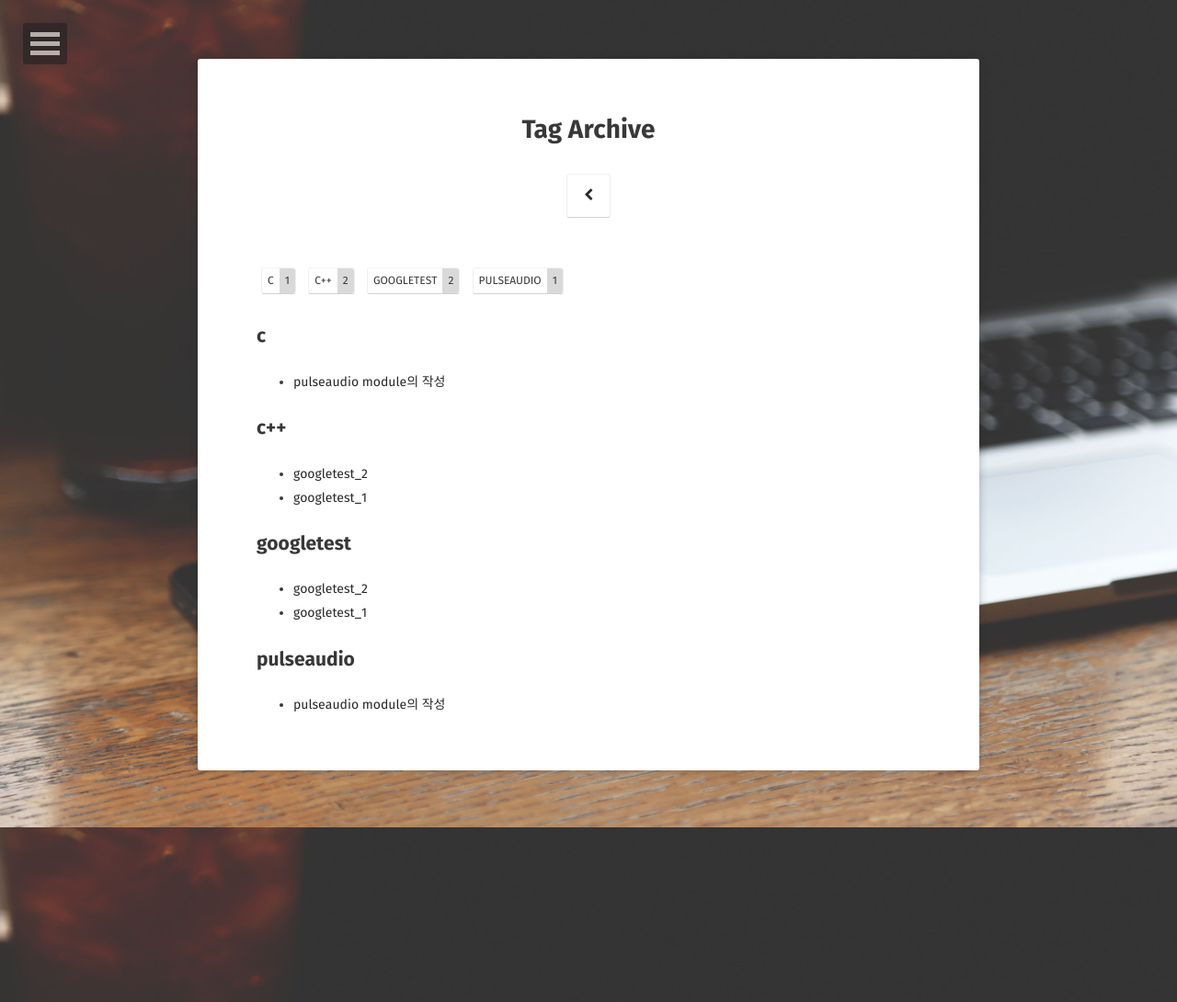
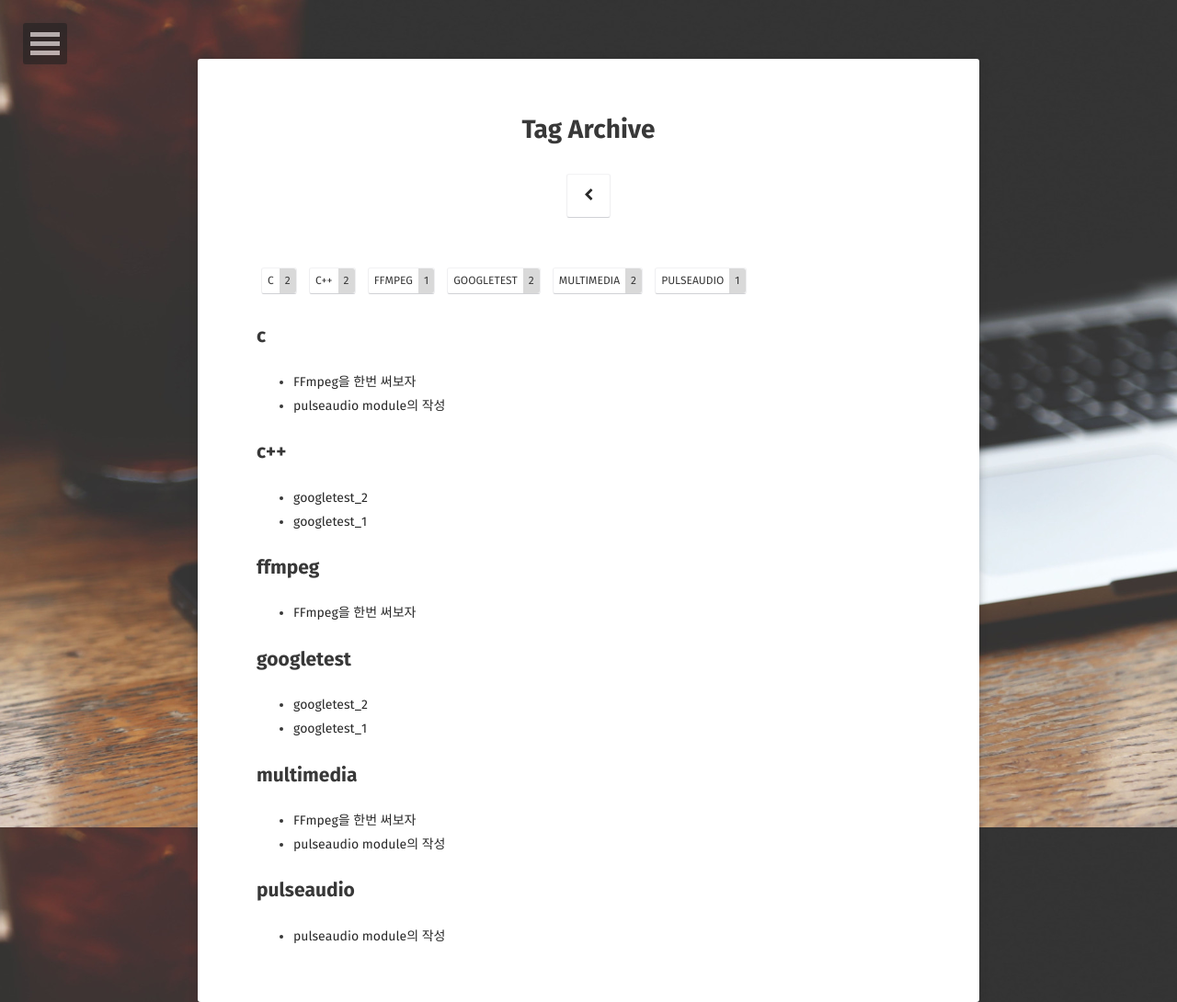
Before and after one commit to revol300/revol300.github.io, a Jekyll site: the page built from tags/index.html, in a window 1280 px wide. Shown: the whole page at 92% size. Built offline with Jekyll 4.4.1, drawn with Linux system fonts in a browser that asks for light colours; nearby versions of some CDN libraries; some web fonts are replaced; some of the changed lines change nothing that is shown.

Commit message:
ffmpeg tutorial

````diff
--- a/_posts/2019-12-27-pulseaudio_module.md
+++ b/_posts/2019-12-27-pulseaudio_module.md
@@ -6,6 +6,7 @@ comments: true
 categories: pulseaudio
 tag:
 - c
+- multimedia
 - pulseaudio
 ---
 # Writing new PulseAudio modules
--- /dev/null
+++ b/_posts/2020-04-29-ffmpeg.md
@@ -0,0 +1,101 @@
+---
+layout: post
+title:  "FFmpeg을 한번 써보자"
+date:   2020-04-29
+comments: true
+excerpt: "ffmpeg tutorial"
+categories: ffmpeg
+tag:
+- c
+- multimedia
+- ffmpeg
+---
+# Introduction
+
+[FFmpeg 라이브러리](http://www.yes24.com/Product/Goods/20365557)을 읽고 난뒤 예제를 그냥 읽기만 하는 것으로는 익숙해지기가 쉽지 않아서 해당 내용을 정리해보고자한다.
+
+* 코드 출처는 [여기](https://github.com/sorrowhill/FFmpegTutorial)
+
+# Scanning File
+
+우선 전체 코드 부터!!
+
+```c++
+#include <libavformat/avformat.h>
+#include <libavcodec/avcodec.h>
+#include <stdio.h>
+
+static AVFormatContext* fmt_ctx = NULL;
+
+int main(int argc, char* argv[])
+{
+  unsigned int index;
+
+  av_register_all();
+
+  // Print debug log in library level.
+  av_log_set_level(AV_LOG_DEBUG);
+
+  if(argc < 2)
+  {
+    printf("usage : %s <input>\n", argv[0]);
+    return 0;
+  }
+
+  // Get fmt_ctx from given file path.
+  if(avformat_open_input(&fmt_ctx, argv[1], NULL, NULL) < 0)
+  {
+    printf("Could not open input file %s\n", argv[1]);
+    return -1;
+  }
+
+  // Find stream information from given fmt_ctx.
+  if(avformat_find_stream_info(fmt_ctx, NULL) < 0)
+  {
+    printf("Failed to retrieve input stream information\n");
+    return -2;
+  }
+
+  // fmt_ctx->nb_streams : number of total streams in video file.
+  for(index = 0; index < fmt_ctx->nb_streams; index++)
+  {
+    AVCodecContext* avCodecContext = fmt_ctx->streams[index]->codec;
+    if(avCodecContext->codec_type == AVMEDIA_TYPE_VIDEO)
+    {
+      printf("------- Video info -------\n");
+      printf("codec_id : %d\n", avCodecContext->codec_id);
+      printf("bitrate : %d\n", avCodecContext->bit_rate);
+      printf("width : %d / height : %d\n", avCodecContext->width, avCodecContext->height);
+    }
+    else if(avCodecContext->codec_type == AVMEDIA_TYPE_AUDIO)
+    {
+      printf("------- Audio info -------\n");
+      printf("codec_id : %d\n", avCodecContext->codec_id);
+      printf("bitrate : %d\n", avCodecContext->bit_rate);
+      printf("sample_rate : %d\n", avCodecContext->sample_rate);
+      printf("number of channels : %d\n", avCodecContext->channels);
+    }
+  } // for
+
+  if(fmt_ctx != NULL)
+  {
+    avformat_close_input(&fmt_ctx);
+  }
+
+  return 0;
+}
+```
+
+해당 프로그램이 하고자 하는 일은 파일의 Video정보와 Audio정보를 얻어오는 것이다.
+
+각 함수의 뜻을 살펴보자
+av_register_all() : Initialize libavformat and register all muxers, demuxers and protocols
+
+If you do not call this function, then you can select exactly which format you want to support.
+
+av_log_set_level(AV_LOG_DEBUG) : set log level
+log level 에는 AV_LOG_QUIET AV_LOG_PANIC AV_LOG_FATAL AV_LOG_ERROR AV_LOG_WARNING AV_LOG_INFO AV_LOG_VERBOSE AV_LOG_DEBUG 가 사용 가능하다.
+
+avformat_find_stream_info (AVFormatContext *ic, AVDictionary **options) : Read packet of a media file to get stream information. This is useful for file format with no header such as MPEG. This function also computes the real framerate in case of MPEG-2 repeat frame mode. The logical file position is not changed by this function; examined packets may be buffered for laterprocessing.
+
+avformat_close_input (AVFormatContext** s) : Close an opened input AVFormatContext. Free it and all its contents and set *s to NULL
````
